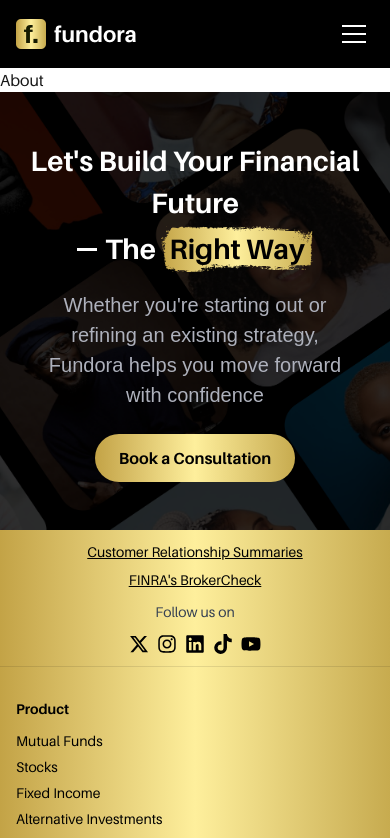
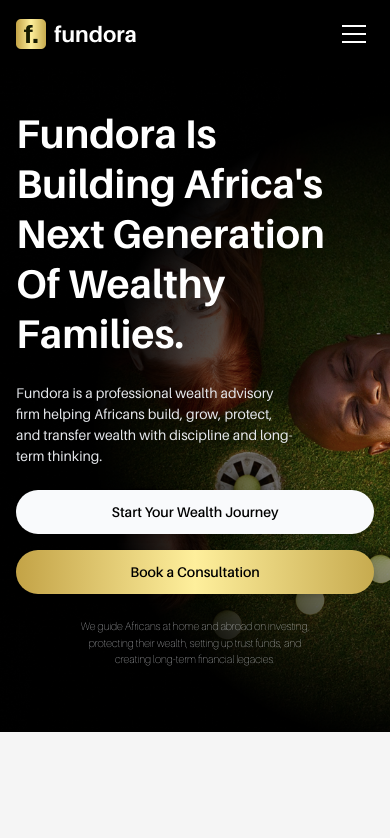
Before and after one commit to FundoraDev/fundora-website, a Next.js app: page /about in a window 390 px wide. Shown: the top 838 px of the page. Built offline with nearby package versions, Linux system fonts and the light colour scheme; a web font is replaced by a local one.

Commit message:
Add About page: implement new layout with hero section, responsive text, and call-to-action buttons for enhanced user engagement and visual appeal.

```diff
--- a/app/about/page.tsx
+++ b/app/about/page.tsx
@@ -1,3 +1,82 @@
+"use client";
+import Link from "next/link";
+
+type Tab = "invest" | "protect" | "advisory";
+
 export default function About() {
-  return <div>About</div>;
+
+  return (
+    <main className="min-h-screen bg-[#f5f5f5] text-black">
+      <style dangerouslySetInnerHTML={{
+        __html: `
+        .home-hero-bg {
+          background-image: url('/images/about-hero-mb.png');
+          background-size: cover;
+          background-position: center;
+          background-repeat: no-repeat;
+        }
+        @media (min-width: 768px) {
+          .home-hero-bg {
+            background-image: url('/images/about-hero-dk.png');
+            background-position: right;
+          }
+        }
+        .hide-scrollbar {
+          -ms-overflow-style: none;
+          scrollbar-width: none;
+        }
+        .hide-scrollbar::-webkit-scrollbar {
+          display: none;
+        }
+      `}} />
+      {/* Hero Section */}
+      <section
+        className="home-hero-bg bg-black text-white"
+      >
+        <div className="mx-auto flex max-w-7xl flex-col gap-10 px-4 pb-16 pt-10 md:flex-row md:items-center md:gap-12 md:px-6 lg:pb-20 lg:pt-14">
+          {/* Left copy */}
+          <div className="flex-1 space-y-6">
+            <h1 className="hidden md:block md:text-[54px] lg:text-[72px] leading-tight sm:text-[40px] md:text-[48px] lg:text-[54px] font-bold">
+              Fundora Is Building
+              <br />
+              Africa's Next Generation
+              <br />
+              Of Wealthy Families.
+            </h1>
+            <h1 className="block md:hidden text-[40px] leading-tight sm:text-[40px] md:text-[48px] lg:text-[54px] font-bold">
+              Fundora Is
+              <br />
+              Building Africa's
+              <br />
+              Next Generation <br />
+              Of Wealthy <br />
+              Families.
+            </h1>
+            <p className="hidden md:block max-w-xl text-[14px] md:text-[24px] font-normal text-gray-200">
+              Fundora is a professional wealth advisory firm helping <br /> Africans build, grow, protect, and transfer wealth with <br /> discipline and long-term thinking.
+            </p>
+            <p className="block md:hidden max-w-xl text-[14px] md:text-[24px] font-normal text-gray-200">
+              Fundora is a professional wealth advisory <br /> firm helping Africans build, grow, protect, <br /> and transfer wealth with discipline and long- <br />term thinking.
+            </p>
+            <div className="flex flex-wrap items-center gap-4">
+              <Link
+                href="/consultation"
+                className="sm:w-auto text-center w-full rounded-[36px] bg-[#F9FAFC] px-6 py-3 text-sm font-semibold text-black shadow-md hover:brightness-110 transition"
+              >
+                Start Your Wealth Journey
+              </Link>
+              <Link
+                href="/consultation"
+                className="sm:w-auto w-full text-center rounded-[36px] bg-gradient-to-r from-[#C3A346] via-[#FEEF9C] to-[#C7AB4F] px-6 py-3 text-sm font-semibold text-black shadow-md hover:brightness-110 transition"
+              >
+                Book a Consultation
+              </Link>
+            </div>
+            <p className="text-center md:text-left max-w-xl text-[11px] md:text-[16px] font-extralight md:font-light text-gray-200">We guide Africans at home and abroad on investing, <br /> protecting their wealth, setting up trust funds, and <br /> creating long-term financial legacies.</p>
+          </div>
+        </div>
+      </section>
+
+    </main>
+  );
 }
```
Also changed, not shown: public/images/about-hero-mb.png (added), 1 other file (tests, documents, lock files or other folders).
